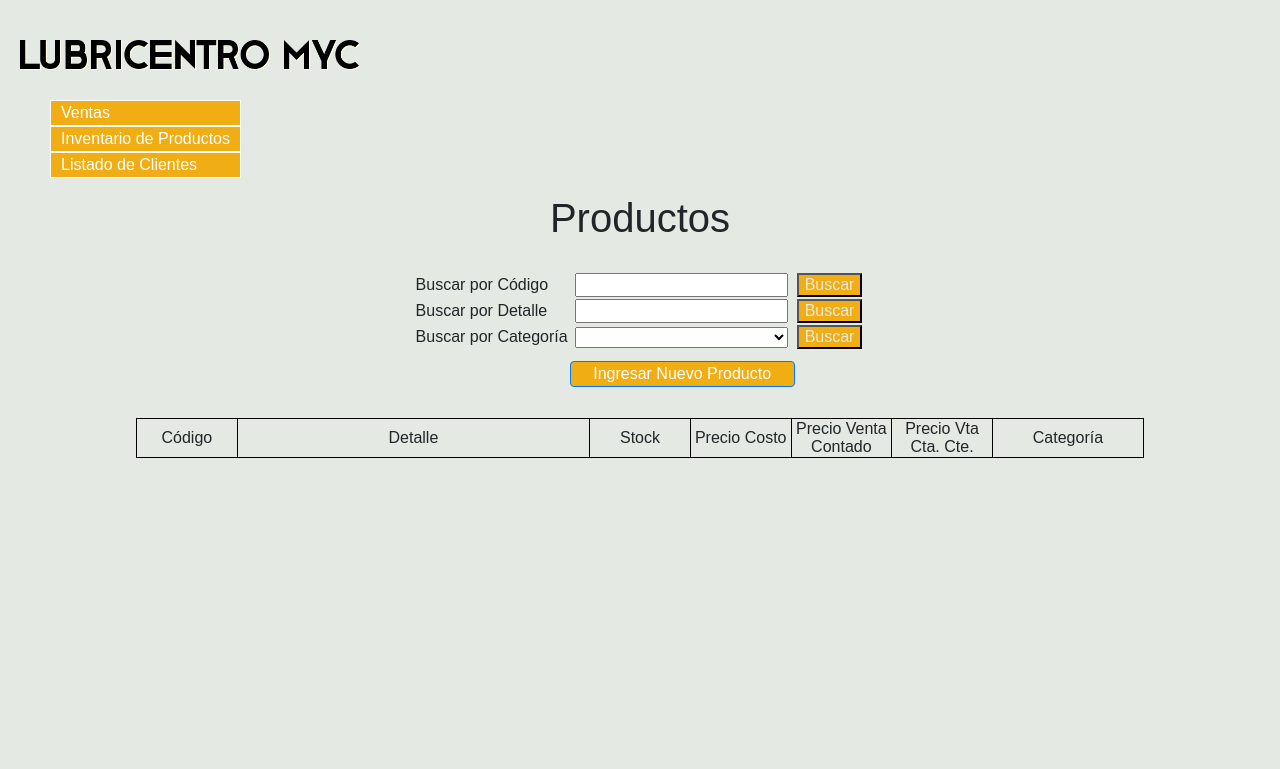
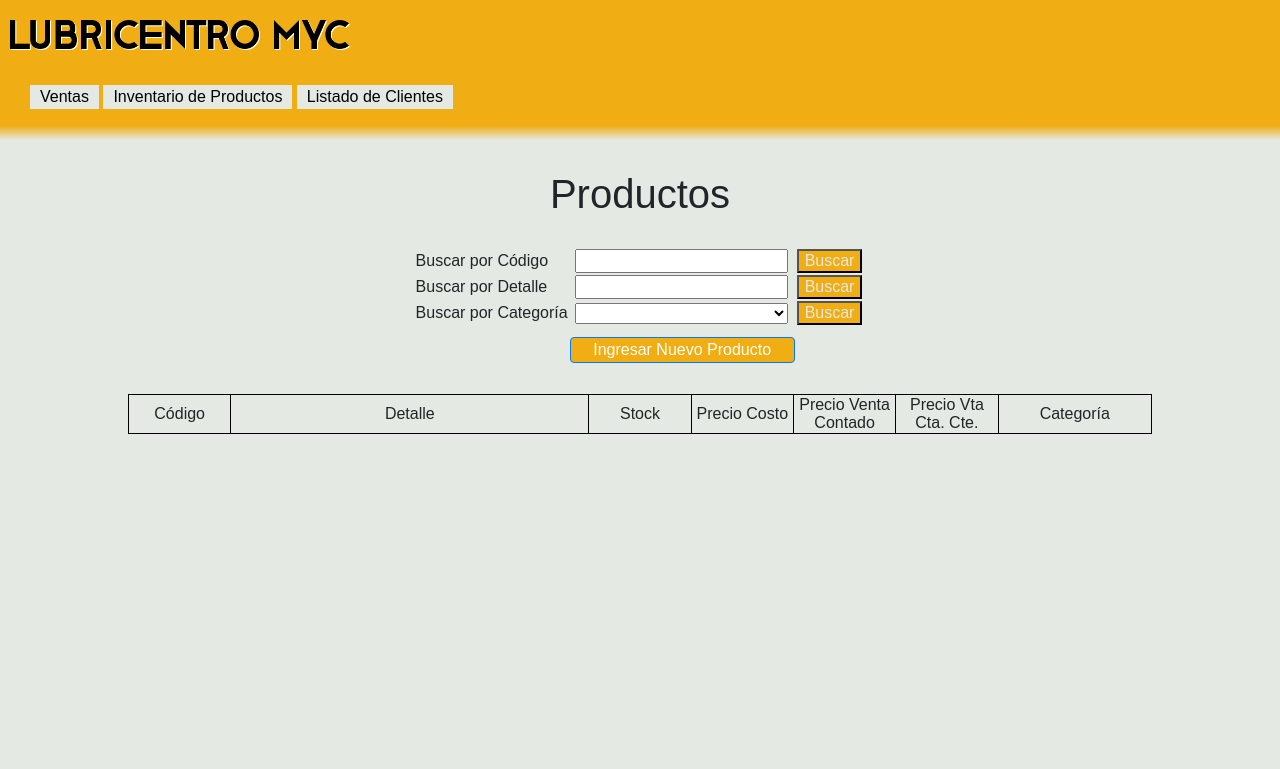
Before and after one commit to MatiasAdrian4/lubricentro_myc, a Django app: page /lubricentro_myc/inventario/ in a window 1280 px wide; the page is wider, and only the part inside the window is pictured. Shown: the top 769 px of that part. Run offline with Django 3.2, Linux system fonts and the light colour scheme; tables that the repository leaves empty hold one stand-in row (values such as "Sample post"); some libraries are stand-ins or nearby versions.

Commit message:
added style to encabezado

```diff
--- a/django_project/lubricentro_myc/static/css/style.css
+++ b/django_project/lubricentro_myc/static/css/style.css
@@ -12,16 +12,23 @@
 /* encabezado */
 
 #encabezado {
+    background: linear-gradient(to bottom, #F0AD14 90%, #E4E9E3);
     margin: 30px 10px;
+    margin-left: -10px;
+    width: 120%;
+}
+
+#encabezado header {
+    margin-top: -30px;
 }
 
 #encabezado header img {
     max-height: 30px;
-    margin: 10px;
+    margin: 20px;
 }
 
 #encabezado .menu {
-    padding: 20px 10px 0px 0px;
+    padding: 15px 0px;
 }
 
 #encabezado .menu ul {
@@ -29,13 +36,13 @@
 }
 
 #encabezado .menu li {
-    background-color: #F0AD14;
+    background-color: #E4E9E3;
+    display: inline-block;
     list-style-type: none;
-    border: 1px solid white;
 }
 
 #encabezado .menu li a {
-    color: white;
+    color: black;
     padding: 10px;
 }
 
@@ -56,6 +63,7 @@
 /* inventario y clientes */
 
 #ventas h1, #productos h1, #clientes h1 {
+    margin-top: 20px;
     text-align: center;
 }
 
--- a/django_project/lubricentro_myc/templates/encabezado.html
+++ b/django_project/lubricentro_myc/templates/encabezado.html
@@ -11,7 +11,8 @@
 
         <link rel="stylesheet" type="text/css" href="{% static 'css/style.css' %}"/>
     </head>
-    <body id="encabezado">
+    <body>
+        <div id="encabezado">
             <header>
                 <img src="{% static 'img/logo.png'%}">
             </header>
@@ -22,5 +23,6 @@
                     <li><a href="/lubricentro_myc/listado_clientes">Listado de Clientes</a></li>
                 </ul>
             </nav>
+        </div>
     </body>
 {% endblock %}
```
Lines whose indentation alone changed are shown as unchanged.
